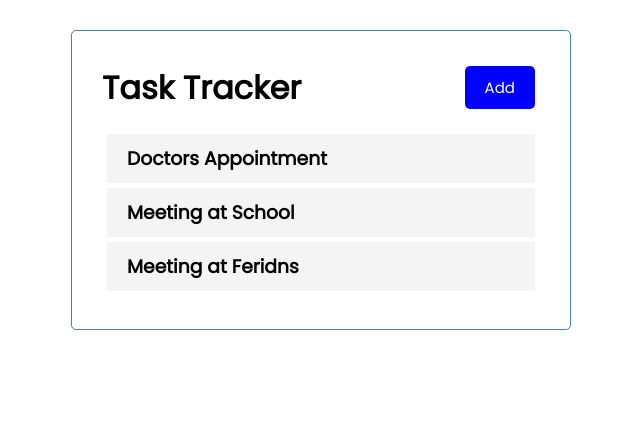
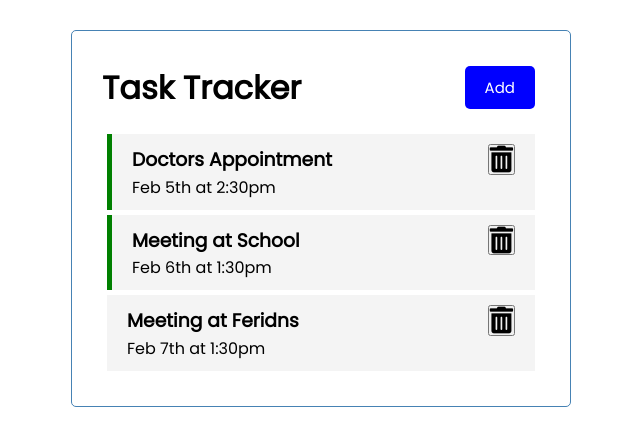
Before and after one commit to jonytalukdar/react-s, a React (Create React App) app: page / in a window 1280 px wide. Shown: the top 446 px of the page, without its empty margins (319-959 px from the left). Built offline with nearby package versions, Linux system fonts and the light colour scheme.

Commit message:
added task

```diff
--- a/public/index.html
+++ b/public/index.html
@@ -9,6 +9,13 @@
       name="description"
       content="Web site created using create-react-app"
     />
+    <link
+      rel="stylesheet"
+      href="https://cdnjs.cloudflare.com/ajax/libs/font-awesome/5.15.4/css/all.min.css"
+      integrity="sha512-1ycn6IcaQQ40/MKBW2W4Rhis/DbILU74C1vSrLJxCq57o941Ym01SwNsOMqvEBFlcgUa6xLiPY/NS5R+E6ztJQ=="
+      crossorigin="anonymous"
+      referrerpolicy="no-referrer"
+    />
     <link rel="apple-touch-icon" href="%PUBLIC_URL%/logo192.png" />
     <link rel="manifest" href="%PUBLIC_URL%/manifest.json" />
     <title>React App</title>
--- a/src/components/TaskTracker/App.jsx
+++ b/src/components/TaskTracker/App.jsx
@@ -27,10 +27,27 @@ const tasksData = [
 const App = () => {
   const [tasks, setTasks] = useState(tasksData);
 
+  const deleteTask = (id) => {
+    const removedTask = tasks.filter((task) => id !== task.id);
+    setTasks(removedTask);
+  };
+
+  const toggleReminder = (id) => {
+    setTasks(
+      tasks.map((task) =>
+        task.id === id ? { ...task, reminder: !task.reminder } : task
+      )
+    );
+  };
+
   return (
     <div className="container">
       <Header title="Task Tracker" />
-      <Tasks tasks={tasks} />
+      {tasks.length > 0 ? (
+        <Tasks tasks={tasks} onDelete={deleteTask} onToggle={toggleReminder} />
+      ) : (
+        <h2 style={{ textAlign: 'center', color: 'red' }}>No Task Available</h2>
+      )}
     </div>
   );
 };
--- a/src/components/TaskTracker/Task.js
+++ b/src/components/TaskTracker/Task.js
@@ -1,10 +1,19 @@
 import React from 'react';
 
-const Task = ({ task }) => {
-  const { text } = task;
+const Task = ({ task, onDelete, onToggle }) => {
+  const { id, text, day, reminder } = task;
   return (
-    <div className="task">
-      <h3>{text}</h3>
+    <div
+      className={`task ${reminder ? 'reminder' : ''}`}
+      onDoubleClick={() => onToggle(id)}
+    >
+      <h3>
+        {text}
+        <button onClick={() => onDelete(id)}>
+          <i className="fas fa-trash-alt fa-2x"></i>
+        </button>
+      </h3>
+      <p>{day}</p>
     </div>
   );
 };
--- a/src/components/TaskTracker/Tasks.js
+++ b/src/components/TaskTracker/Tasks.js
@@ -1,11 +1,16 @@
 import React from 'react';
 import Task from './Task';
 
-const Tasks = ({ tasks }) => {
+const Tasks = ({ tasks, onDelete, onToggle }) => {
   return (
     <>
       {tasks.map((task) => (
-        <Task key={task.id} task={task} />
+        <Task
+          key={task.id}
+          task={task}
+          onDelete={onDelete}
+          onToggle={onToggle}
+        />
       ))}
     </>
   );
```
